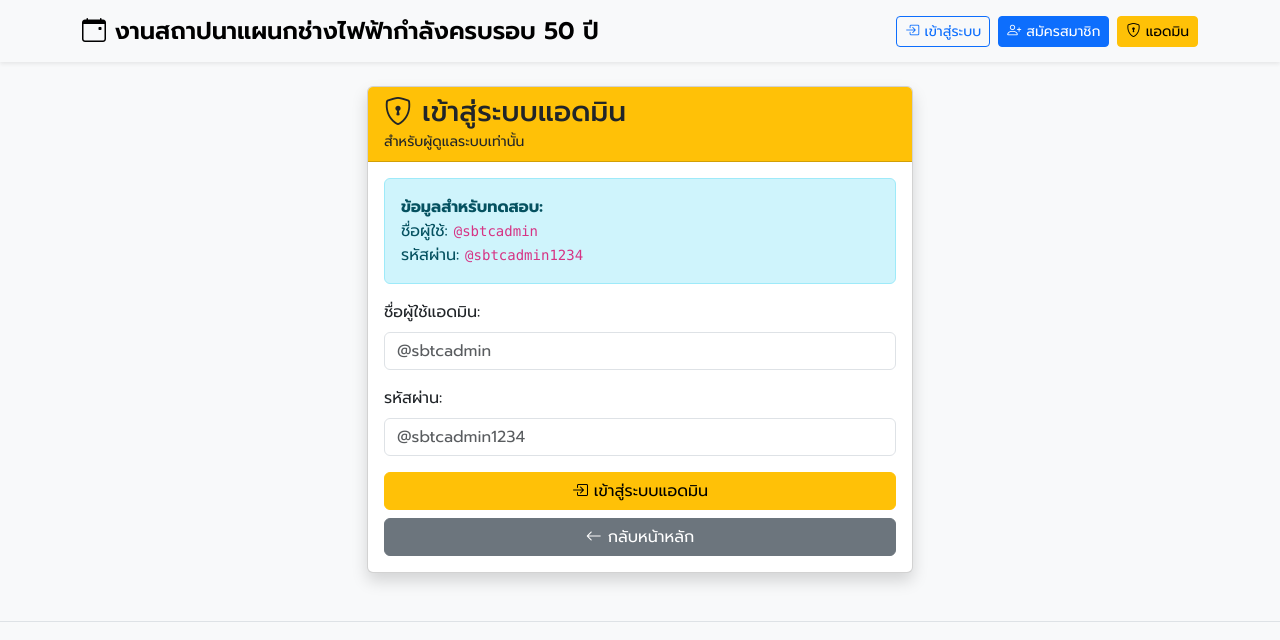
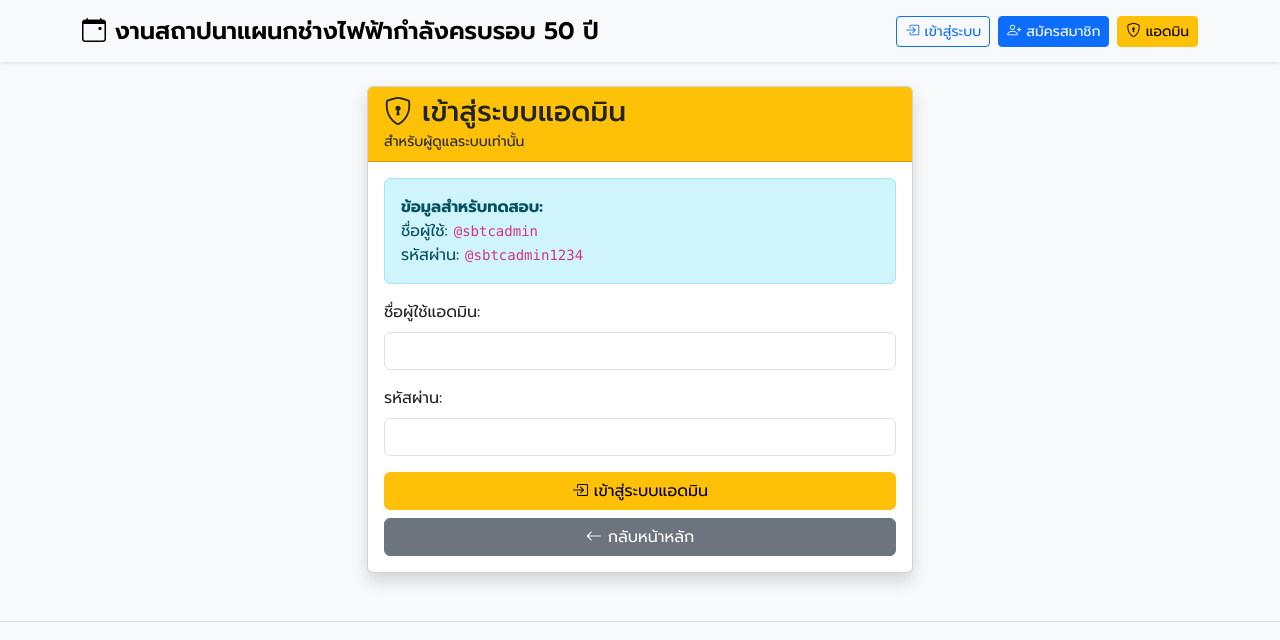
Before and after one commit to darte95/powermeet68, a plain HTML site: page index.html in a window 1280 px wide. Both pictures are taken after a click on the button "แอดมิน". Shown: the top 640 px of the page. Drawn offline with nearby package versions, Linux system fonts and the light colour scheme; a script that the page names is missing.

Commit message:
Update index.html

```diff
--- a/index.html
+++ b/index.html
@@ -350,11 +350,11 @@
                                 <form id="adminLoginForm">
                                     <div class="mb-3">
                                         <label class="form-label">ชื่อผู้ใช้แอดมิน:</label>
-                                        <input type="text" class="form-control" id="adminLoginUsername" required placeholder="@sbtcadmin">
+                                        <input type="text" class="form-control" id="adminLoginUsername" required placeholder="">
                                     </div>
                                     <div class="mb-3">
                                         <label class="form-label">รหัสผ่าน:</label>
-                                        <input type="password" class="form-control" id="adminLoginPassword" required placeholder="@sbtcadmin1234">
+                                        <input type="password" class="form-control" id="adminLoginPassword" required placeholder="">
                                     </div>
                                     <div class="d-grid gap-2">
                                         <button type="submit" class="btn btn-warning">
```
